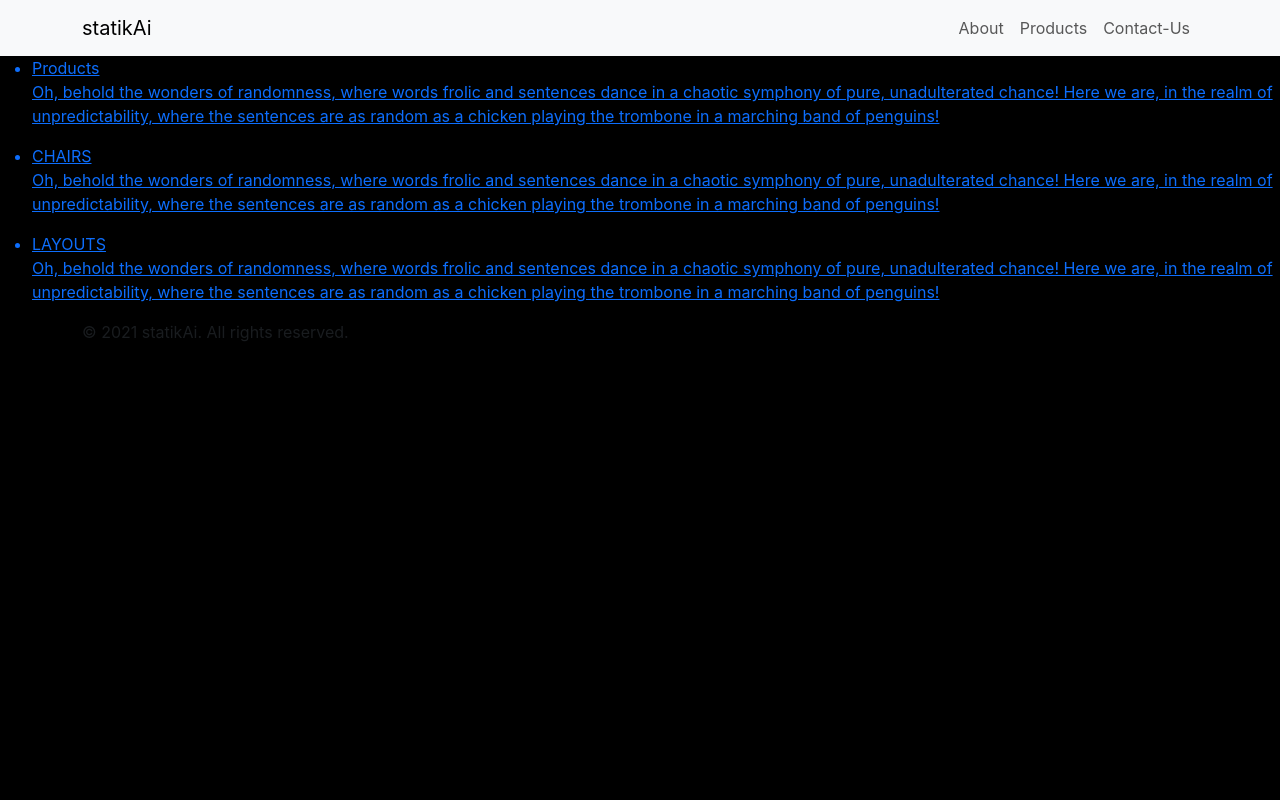
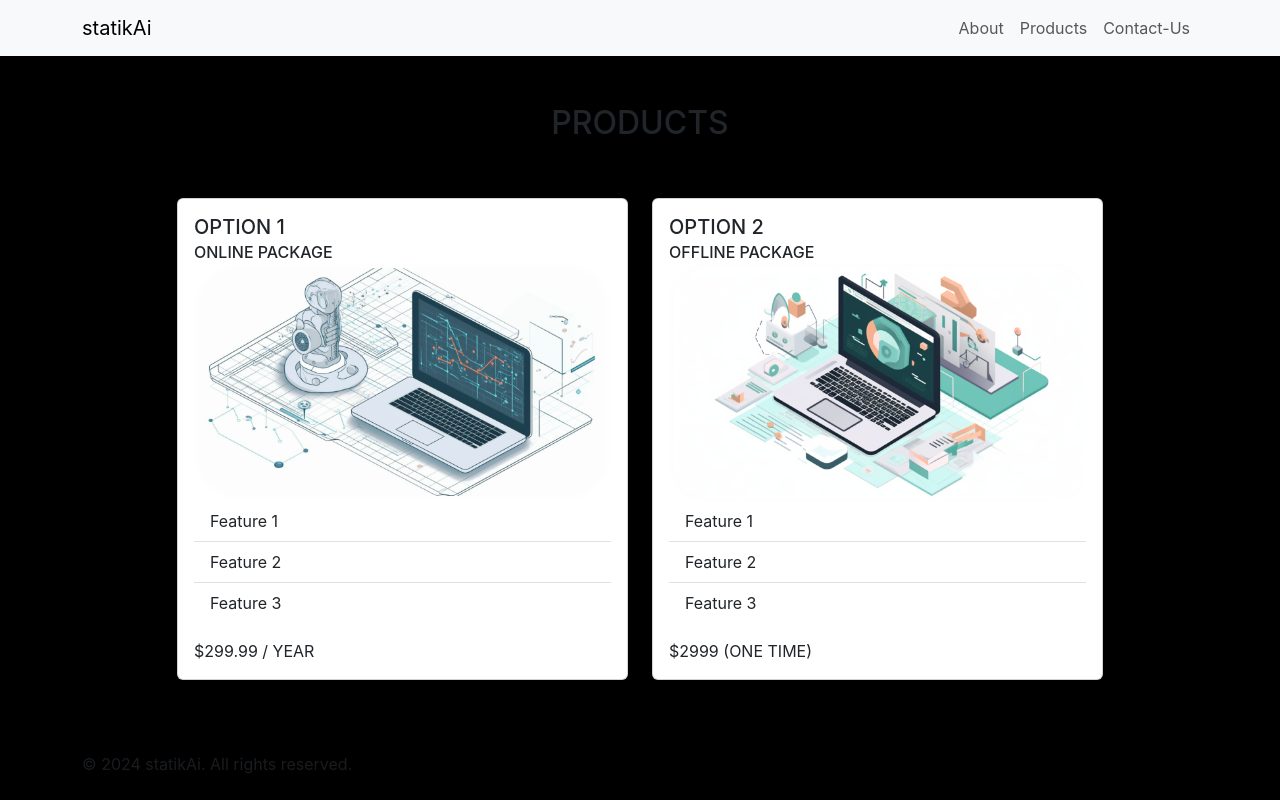
Before and after one commit to zuperzonic1/StatikAi---Landing-page, a React (Create React App) app: page /products in a window 1280 px wide. Built offline with nearby package versions, Linux system fonts and the light colour scheme.

Commit message:
Update copyright year and button labels, and refactor Products page

```diff
--- a/src/pages/About.js
+++ b/src/pages/About.js
@@ -11,33 +11,37 @@ import Col from "react-bootstrap/Col";
 const About = () => {
   return (
     <Container className="about-cont">
-      {/* 'About Us' section with image and text */}
       <Row className="align-items-center my-5">
         <Col md={6} lg={5} className="mb-3 mb-md-0">
-          <img src={aboutImg} alt="About Us" className="img-fluid" style={{ maxWidth: '100%', height: 'auto' }} />
+          {/*inline style temp here, remove later and add to CSS file. */}
+          <img
+            src={aboutImg}
+            alt="About Us"
+            className="img-fluid"
+            style={{ maxWidth: "100%", height: "auto" }}
+          />
         </Col>
         <Col md={6} lg={7}>
           <h1 className="about-title">ABOUT US</h1>
           <p className="about-para">
-            A Time Saving product for Structural Engineers, that helps visualize large scale projects.A
-            Time Saving product for Structural Engineers, that helps visualize large scale projects.A
-            Time Saving product for Structural Engineers, that helps visualize large scale projects.
+            A Time Saving product for Structural Engineers, that helps visualize
+            large scale projects.A Time Saving product for Structural Engineers,
+            that helps visualize large scale projects.A Time Saving product for
+            Structural Engineers, that helps visualize large scale projects.
           </p>
         </Col>
       </Row>
-
-      {/* 'OUR MISSION' section */}
       <Row className="text-center my-5">
         <Col lg={8} className="offset-lg-2">
           <h1>OUR MISSION</h1>
           <p>
-      A Time Saving product for Structural Engineers, that helps visualize large scale projects.A
-      Time Saving product for Structural Engineers, that helps visualize large scale projects.A
-      Time Saving product for Structural Engineers, that helps visualize large scale projects.
+            A Time Saving product for Structural Engineers, that helps visualize
+            large scale projects.A Time Saving product for Structural Engineers,
+            that helps visualize large scale projects.A Time Saving product for
+            Structural Engineers, that helps visualize large scale projects.
           </p>
         </Col>
       </Row>
-
 
       {/* 'OUR TEAM' section with team images */}
       <Row className="text-center my-5">
@@ -45,19 +49,39 @@ const About = () => {
           <h1>OUR TEAM</h1>
         </Col>
         <Col sm={6} md={3} className="mb-4">
-          <img src={teamImage1} alt="Team Member 1" className="img-fluid rounded-circle" style={{ width: '140px', height: '140px' }} />
+          <img
+            src={teamImage1}
+            alt="Team Member 1"
+            className="img-fluid rounded-circle"
+            style={{ width: "140px", height: "140px" }}
+          />
           <p className="team-name mt-2">Name Last</p>
         </Col>
         <Col sm={6} md={3} className="mb-4">
-          <img src={teamImage2} alt="Team Member 2" className="img-fluid rounded-circle" style={{ width: '140px', height: '140px' }} />
+          <img
+            src={teamImage2}
+            alt="Team Member 2"
+            className="img-fluid rounded-circle"
+            style={{ width: "140px", height: "140px" }}
+          />
           <p className="team-name mt-2">Name Last</p>
         </Col>
         <Col sm={6} md={3} className="mb-4">
-          <img src={teamImage3} alt="Team Member 3" className="img-fluid rounded-circle" style={{ width: '140px', height: '140px' }} />
+          <img
+            src={teamImage3}
+            alt="Team Member 3"
+            className="img-fluid rounded-circle"
+            style={{ width: "140px", height: "140px" }}
+          />
           <p className="team-name mt-2">Name Last</p>
         </Col>
         <Col sm={6} md={3} className="mb-4">
-          <img src={teamImage4} alt="Team Member 4" className="img-fluid rounded-circle" style={{ width: '140px', height: '140px' }} />
+          <img
+            src={teamImage4}
+            alt="Team Member 4"
+            className="img-fluid rounded-circle"
+            style={{ width: "140px", height: "140px" }}
+          />
           <p className="team-name mt-2">Name Last</p>
         </Col>
       </Row>
--- a/src/pages/Homepage.js
+++ b/src/pages/Homepage.js
@@ -12,8 +12,8 @@ const Homepage = () => {
         <Col md={6} className="py-3"> {/* Added padding for better spacing */}
           <h1>YOUR CIVIL AI BUDDY !</h1>
           <p>A Time Saving product for Structural Engineers, that helps visualize large scale projects.</p>
-          <Button variant="primary">Button 1</Button>{' '}
-          <Button variant="secondary">Button 2</Button>
+          <Button variant="primary">GET STARTED</Button>{' '}
+          <Button variant="secondary">LEARN MORE</Button>
         </Col>
         <Col md={6} className="py-3">
           <SvgHome />
--- a/src/pages/Layout.js
+++ b/src/pages/Layout.js
@@ -27,7 +27,7 @@ const Layout = ({}) => {
       <footer className="footer">
         <Container>
           <p className="text-muted">
-            &copy; 2021 statikAi. All rights reserved.
+            &copy; 2024 statikAi. All rights reserved.
           </p>
         </Container>
       </footer>
--- a/src/pages/Products.js
+++ b/src/pages/Products.js
@@ -1,52 +1,63 @@
-import { Link, Outlet } from "react-router-dom";
-// import img from "../images/cat-banner.png";
+import Container from 'react-bootstrap/Container';
+import Row from 'react-bootstrap/Row';
+import Col from 'react-bootstrap/Col';
+import Card from 'react-bootstrap/Card';
+import ListGroup from 'react-bootstrap/ListGroup';
+import onlinePng from '../images/onlinePkg.png';
+import offlinePng from '../images/offlinePkg.png';
+// import teamImage3 from "../images/person1.jpg";
 
 const Products = () => {
   return (
-    <>
-      <section className="categories-cont">
-        {/* <img src={img} className="login-banner" alt="mockup img" /> */}
-        <ul className="genres-list">
-          <Link to="/categories/texture" className="genres-title">
-            <li className="genres-item">
-            Products
-              <p className="genres-para">
-                Oh, behold the wonders of randomness, where words frolic and
-                sentences dance in a chaotic symphony of pure, unadulterated
-                chance! Here we are, in the realm of unpredictability, where the
-                sentences are as random as a chicken playing the trombone in a
-                marching band of penguins!
-              </p>
-            </li>
-          </Link>
-          <Link to="/categories/chair" className="genres-title">
-            <li className="genres-item">
-              CHAIRS
-              <p className="genres-para">
-                Oh, behold the wonders of randomness, where words frolic and
-                sentences dance in a chaotic symphony of pure, unadulterated
-                chance! Here we are, in the realm of unpredictability, where the
-                sentences are as random as a chicken playing the trombone in a
-                marching band of penguins!
-              </p>
-            </li>
-          </Link>
-          <Link to="/categories/layout" className="genres-title">
-            <li className="genres-item">
-              LAYOUTS
-              <p className="genres-para">
-                Oh, behold the wonders of randomness, where words frolic and
-                sentences dance in a chaotic symphony of pure, unadulterated
-                chance! Here we are, in the realm of unpredictability, where the
-                sentences are as random as a chicken playing the trombone in a
-                marching band of penguins!
-              </p>
-            </li>
-          </Link>
-        </ul>
-      </section>
-      <Outlet />
-    </>
+    <Container>
+      <Row className="justify-content-center text-center my-5">
+        <Col xs={12}>
+          <h2>PRODUCTS</h2>
+        </Col>
+      </Row>
+
+      <Row className="justify-content-center my-5">
+        <Col md={6} lg={5} className="mb-4">
+          <Card className="h-100">
+            <Card.Body>
+              <Card.Title>OPTION 1</Card.Title>
+              <Card.Subtitle>ONLINE PACKAGE</Card.Subtitle>
+              <Card.Img variant="top" src={onlinePng} />
+              <ListGroup variant="flush">
+                {/* Add as many ListGroup.Item as you have features */}
+                <ListGroup.Item>Feature 1</ListGroup.Item>
+                <ListGroup.Item>Feature 2</ListGroup.Item>
+                <ListGroup.Item>Feature 3</ListGroup.Item>
+                {/* ... */}
+              </ListGroup>
+              <Card.Text className="mt-3">
+                $299.99 / YEAR
+              </Card.Text>
+            </Card.Body>
+          </Card>
+        </Col>
+
+        <Col md={6} lg={5} className="mb-4">
+          <Card className="h-100">
+            <Card.Body>
+              <Card.Title>OPTION 2</Card.Title>
+              <Card.Subtitle>OFFLINE PACKAGE</Card.Subtitle>
+              <Card.Img variant="top" src={offlinePng} />
+              <ListGroup variant="flush">
+                {/* Add as many ListGroup.Item as you have features */}
+                <ListGroup.Item>Feature 1</ListGroup.Item>
+                <ListGroup.Item>Feature 2</ListGroup.Item>
+                <ListGroup.Item>Feature 3</ListGroup.Item>
+                {/* ... */}
+              </ListGroup>
+              <Card.Text className="mt-3">
+                $2999 (ONE TIME)
+              </Card.Text>
+            </Card.Body>
+          </Card>
+        </Col>
+      </Row>
+    </Container>
   );
 };
 
```
Also changed, not shown: src/images/offlinePkg.png (added), src/images/onlinePkg.png (added). Lines whose indentation alone changed are shown as unchanged.
